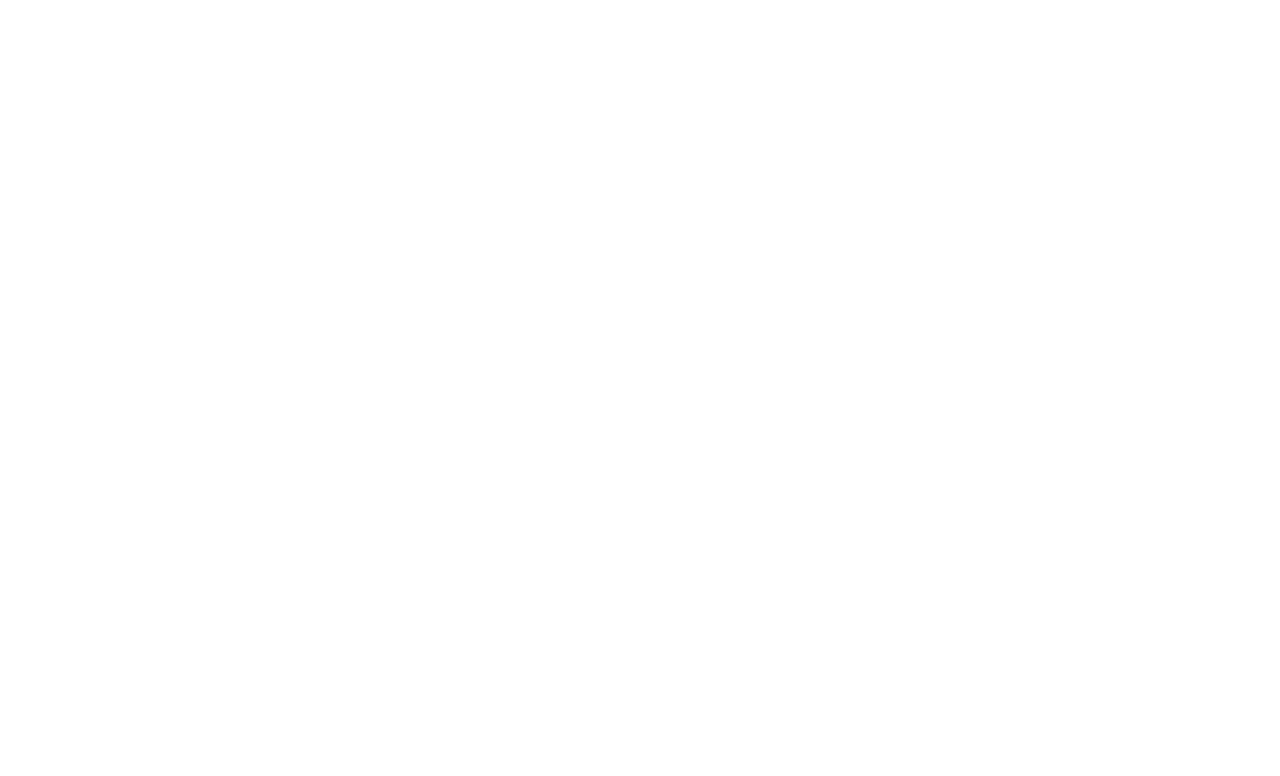
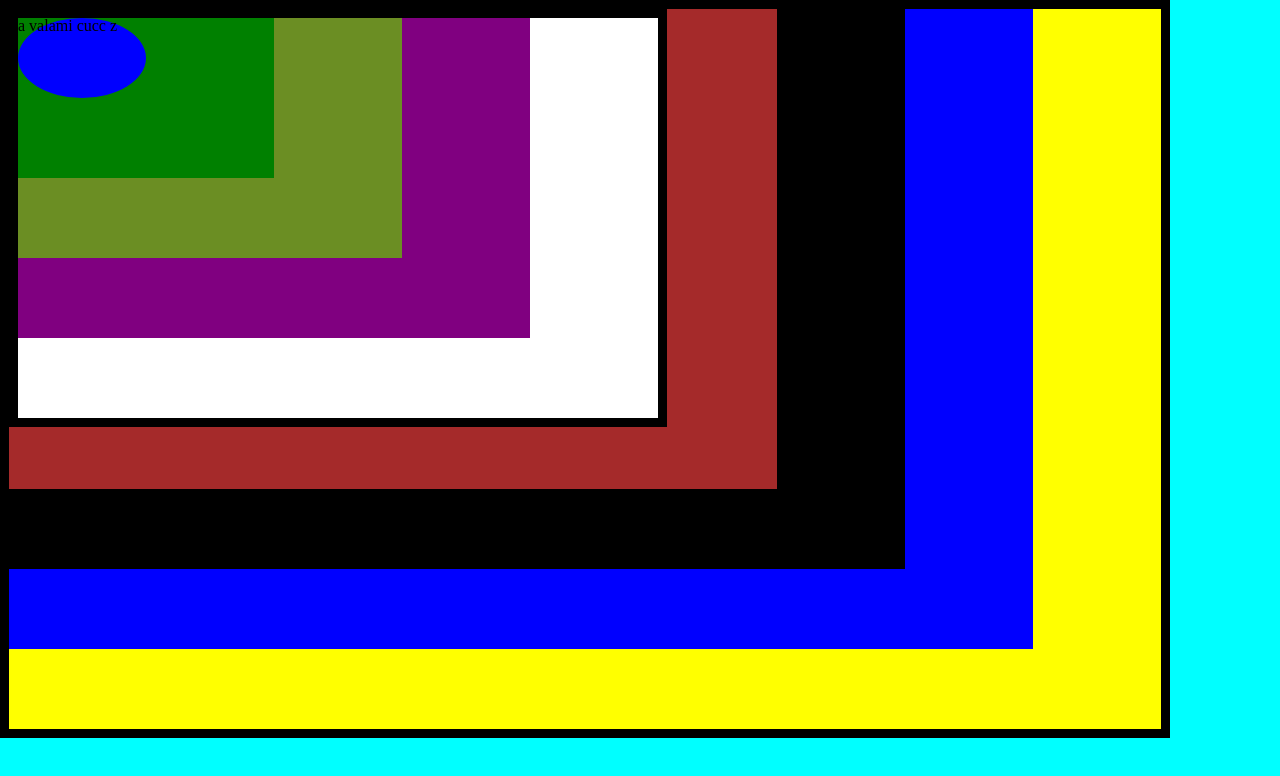
Before and after one commit to Dovavivavi/css-selector-practice, a plain HTML site: page frontend/index.html in a window 1280 px wide. Drawn offline with Linux system fonts and the light colour scheme.

Commit message:
edited html and css

```diff
--- a/frontend/index.html
+++ b/frontend/index.html
@@ -4,9 +4,31 @@
 	<meta charset="UTF-8">
 	<meta http-equiv="X-UA-Compatible" content="IE=edge">
 	<meta name="viewport" content="width=device-width, initial-scale=1.0">
-	<title>This is FRONTEND</title>
+	<title>css selector practice</title>
+	<link rel="stylesheet" href="style.css">
+	<link rel="stylesheet" href="reset.css">
 </head>
 <body>
-	<div id="root"></div>
+	<div class="most-outer">
+		<div class="inner">
+			<div>
+				<div>
+					<div>
+						<div class="inner">
+							<div>
+								<div>
+									<div>
+										<div class="most-inner circle blue">
+											valami cucc
+										</div>
+									</div>
+								</div>
+							</div>
+						</div>
+					</div>
+				</div>
+			</div>
+		</div>
+	</div>
 </body>
 </html>
--- /dev/null
+++ b/frontend/reset.css
@@ -0,0 +1,48 @@
+/* http://meyerweb.com/eric/tools/css/reset/
+   v2.0 | 20110126
+   License: none (public domain)
+*/
+
+html, body, div, span, applet, object, iframe,
+h1, h2, h3, h4, h5, h6, p, blockquote, pre,
+a, abbr, acronym, address, big, cite, code,
+del, dfn, em, img, ins, kbd, q, s, samp,
+small, strike, strong, sub, sup, tt, var,
+b, u, i, center,
+dl, dt, dd, ol, ul, li,
+fieldset, form, label, legend,
+table, caption, tbody, tfoot, thead, tr, th, td,
+article, aside, canvas, details, embed,
+figure, figcaption, footer, header, hgroup,
+menu, nav, output, ruby, section, summary,
+time, mark, audio, video {
+	margin: 0;
+	padding: 0;
+	border: 0;
+	font-size: 100%;
+	font: inherit;
+	vertical-align: baseline;
+}
+/* HTML5 display-role reset for older browsers */
+article, aside, details, figcaption, figure,
+footer, header, hgroup, menu, nav, section {
+	display: block;
+}
+body {
+	line-height: 1;
+}
+ol, ul {
+	list-style: none;
+}
+blockquote, q {
+	quotes: none;
+}
+blockquote:before, blockquote:after,
+q:before, q:after {
+	content: '';
+	content: none;
+}
+table {
+	border-collapse: collapse;
+	border-spacing: 0;
+}
--- /dev/null
+++ b/frontend/style.css
@@ -0,0 +1,87 @@
+
+body>div{
+    width: 100vw;
+    height: 100vh;
+    background: aqua;
+}
+
+div>div {
+    width: 90vw;
+    height: 90vh;
+    background-color: yellow;
+}
+
+div>div>div {
+    width: 80vw;
+    height: 80vh;
+    background-color: blue;
+}
+
+div>div>div>div {
+    width: 70vw;
+    height: 70vh;
+    background: black;
+}
+
+div>div>div>div>div {
+    width: 60vw;
+    height: 60vh;
+    background-color: brown;
+}
+
+div>div>div>div>div>div {
+    width: 50vw;
+    height: 50vh;
+    background-color: white;
+}
+div>div>div>div>div>div>div {
+    width: 40vw;
+    height: 40vh;
+    background-color: purple;
+}
+
+div>div>div>div>div>div>div>div {
+    width: 30vw;
+    height: 30vh;
+    background-color: olivedrab;
+}
+
+div>div>div>div>div>div>div>div>div {
+    width: 20vw;
+    height: 20vh;
+    background-color: green;
+}
+
+div>div>div>div>div>div>div>div>div>div {
+    width: 10vw;
+    height: 10vh;
+    background-color: orangered;
+}
+
+.blue{
+    background: blue;
+}
+
+.green{
+    background: green;
+}
+
+.circle{
+    border-radius: 50%;
+}
+
+.most-outer .inner{
+    border: 9px solid black;
+}
+
+.most-inner:hover{
+    background-color:blanchedalmond
+}
+
+.most-inner::before{
+    content:'a'
+}
+
+.most-inner::after{
+    content:'z'
+}
```
